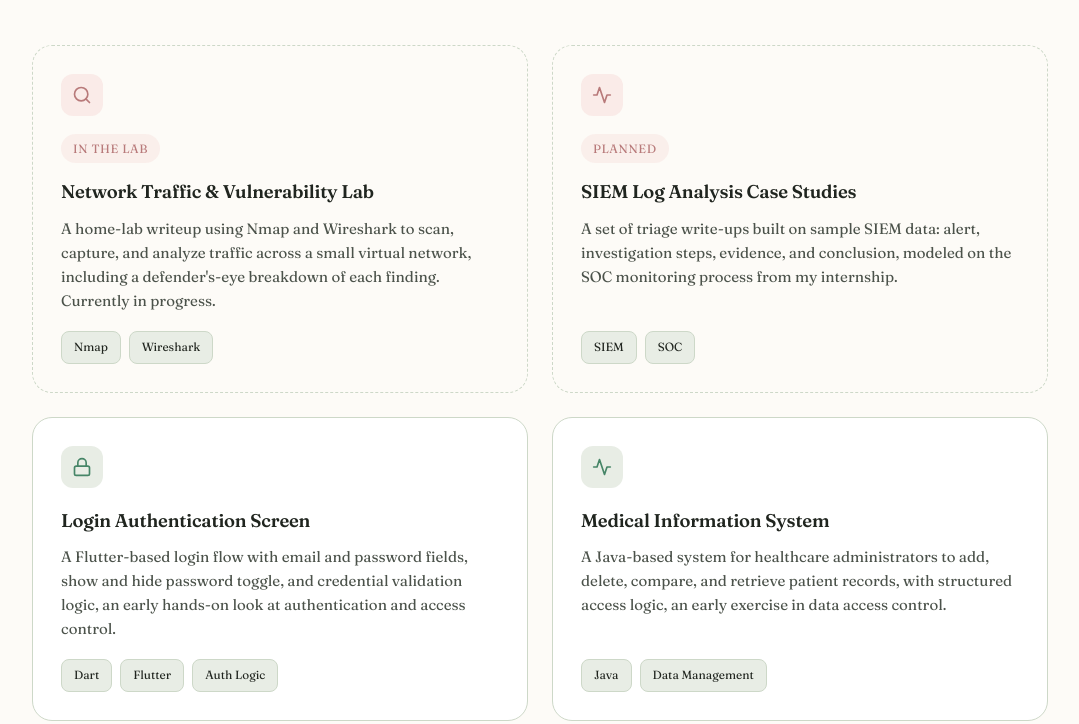
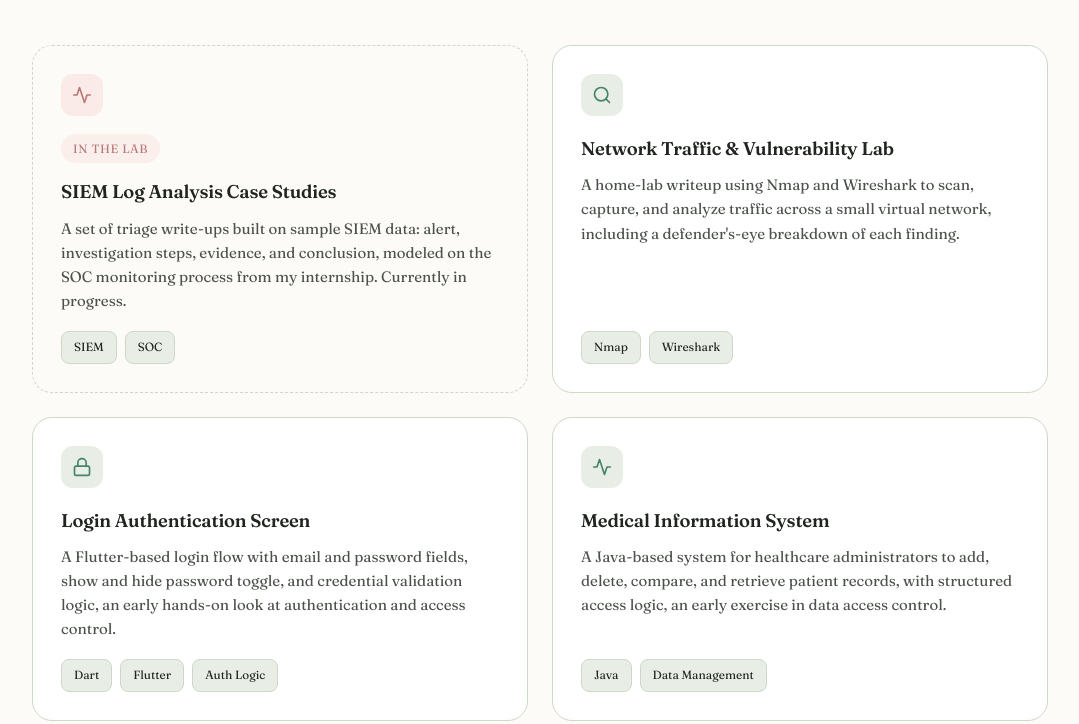
Before and after one commit to EsraaAlsaedi/Portfolio, a plain HTML site: page index.html in a window 1280 px wide. Shown: the part 2856-3580 px from the top of the page, without its empty margins (100-1179 px from the left). Drawn offline with Linux system fonts and the light colour scheme.

Commit message:
Fix HTML structure and update project descriptions

```diff
--- a/index.html
+++ b/index.html
@@ -518,7 +518,7 @@
         <div>
           <p>I graduated from Taibah University as a First Honors graduate with a GPA of 4.8, specializing in Security and Networks. In my second year, I placed first in a HackerRank coding competition my professor organized for our Programming 1 class, competing against classmates to solve problems fastest and most efficiently. That competitive edge is what pulled me toward security: I like the puzzle of figuring out where a system is weakest before someone else does.</p>
           <p>During my internship at Saudi Paramount Computer Systems, I got to work across the practical spread of cybersecurity: network and firewall configuration, VPN setup, Active Directory administration, and SOC monitoring, reading SIEM alerts and learning to tell real signals from noise.</p>
-          <p>I'm currently studying for CompTIA Security+, and I'm most energized by SOC operations, network defense, and the kind of detail-oriented analysis that catches what a quick glance would miss.</p></p>
+          <p>I'm currently studying for CompTIA Security+, and I'm most energized by SOC operations, network defense, and the kind of detail-oriented analysis that catches what a quick glance would miss.</p>
         </div>
         <div>
           <div class="stat-row">
@@ -623,41 +623,40 @@
 
         <div class="project-card placeholder">
           <div class="project-icon" style="background:rgba(232,160,160,0.18);">
-            <svg width="20" height="20" viewBox="0 0 24 24" fill="none" stroke="#b87a7a" stroke-width="2" stroke-linecap="round" stroke-linejoin="round"><circle cx="11" cy="11" r="8"/><line x1="21" y1="21" x2="16.65" y2="16.65"/></svg>
+            <svg width="20" height="20" viewBox="0 0 24 24" fill="none" stroke="#b87a7a" stroke-width="2" stroke-linecap="round" stroke-linejoin="round"><path d="M22 12h-4l-3 9L9 3l-3 9H2"/></svg>
           </div>
           <span class="coming-soon">In the lab</span>
-          <h3>Network Traffic &amp; Vulnerability Lab</h3>
-          <p>A home-lab writeup using Nmap and Wireshark to scan, capture, and analyze traffic across a small virtual network, including a defender's-eye breakdown of each finding. Currently in progress.</p>
-          <div class="tag-list"><span class="tag">Nmap</span><span class="tag">Wireshark</span></div>
-        </div>
-
-        <div class="project-card placeholder">
-          <div class="project-icon" style="background:rgba(232,160,160,0.18);">
-            <svg width="20" height="20" viewBox="0 0 24 24" fill="none" stroke="#b87a7a" stroke-width="2" stroke-linecap="round" stroke-linejoin="round"><path d="M22 12h-4l-3 9L9 3l-3 9H2"/></svg>
-          </div>
-          <span class="coming-soon">Planned</span>
           <h3>SIEM Log Analysis Case Studies</h3>
-          <p>A set of triage write-ups built on sample SIEM data: alert, investigation steps, evidence, and conclusion, modeled on the SOC monitoring process from my internship.</p>
+          <p>A set of triage write-ups built on sample SIEM data: alert, investigation steps, evidence, and conclusion, modeled on the SOC monitoring process from my internship. Currently in progress.</p>
           <div class="tag-list"><span class="tag">SIEM</span><span class="tag">SOC</span></div>
         </div>
 
-        <div class="project-card">
+        <a href="https://github.com/EsraaAlsaedi/network_vulnerability_lab" target="_blank" class="project-card">
+          <div class="project-icon">
+            <svg width="20" height="20" viewBox="0 0 24 24" fill="none" stroke="#468567" stroke-width="2" stroke-linecap="round" stroke-linejoin="round"><circle cx="11" cy="11" r="8"/><line x1="21" y1="21" x2="16.65" y2="16.65"/></svg>
+          </div>
+          <h3>Network Traffic &amp; Vulnerability Lab</h3>
+          <p>A home-lab writeup using Nmap and Wireshark to scan, capture, and analyze traffic across a small virtual network, including a defender's-eye breakdown of each finding.</p>
+          <div class="tag-list"><span class="tag">Nmap</span><span class="tag">Wireshark</span></div>
+        </a>
+
+        <a href="https://github.com/EsraaAlsaedi/login_app" target="_blank" class="project-card">
           <div class="project-icon">
             <svg width="20" height="20" viewBox="0 0 24 24" fill="none" stroke="#468567" stroke-width="2" stroke-linecap="round" stroke-linejoin="round"><rect x="3" y="11" width="18" height="11" rx="2"/><path d="M7 11V7a5 5 0 0110 0v4"/></svg>
           </div>
           <h3>Login Authentication Screen</h3>
           <p>A Flutter-based login flow with email and password fields, show and hide password toggle, and credential validation logic, an early hands-on look at authentication and access control.</p>
           <div class="tag-list"><span class="tag">Dart</span><span class="tag">Flutter</span><span class="tag">Auth Logic</span></div>
-        </div>
+        </a>
 
-        <div class="project-card">
+        <a href="https://github.com/EsraaAlsaedi/medical_information_system" target="_blank" class="project-card">
           <div class="project-icon">
             <svg width="20" height="20" viewBox="0 0 24 24" fill="none" stroke="#468567" stroke-width="2" stroke-linecap="round" stroke-linejoin="round"><path d="M22 12h-4l-3 9L9 3l-3 9H2"/></svg>
           </div>
           <h3>Medical Information System</h3>
           <p>A Java-based system for healthcare administrators to add, delete, compare, and retrieve patient records, with structured access logic, an early exercise in data access control.</p>
           <div class="tag-list"><span class="tag">Java</span><span class="tag">Data Management</span></div>
-        </div>
+        </a>
 
       </div>
     </div>
```
